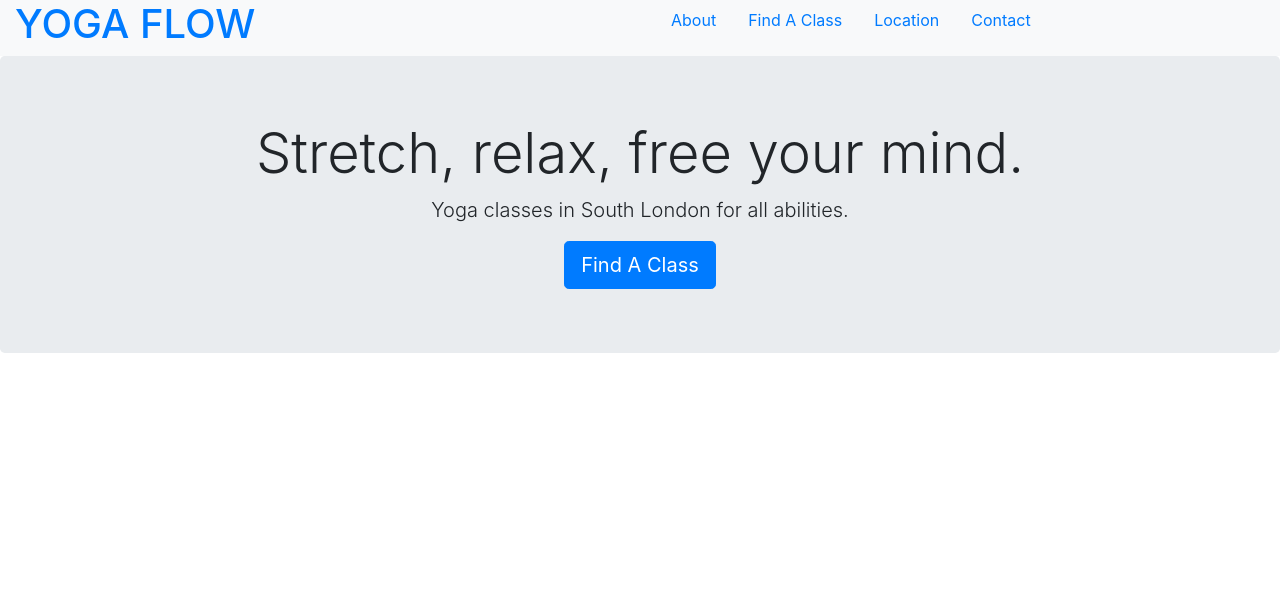
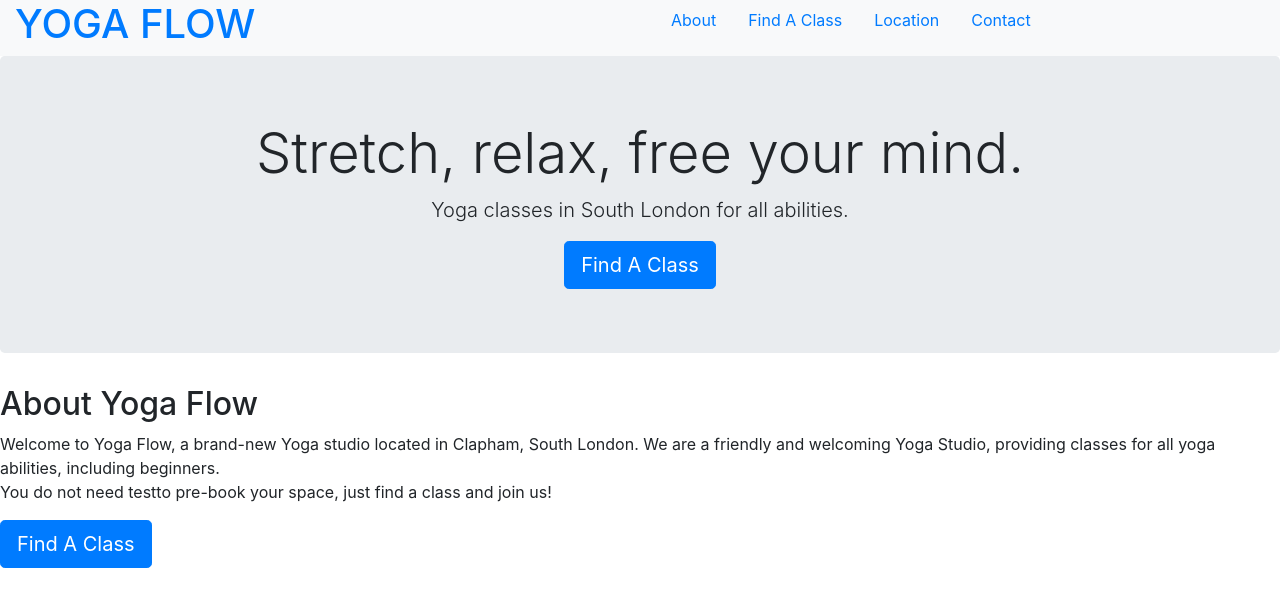
Before and after one commit to michellelclement/yoga-flow, a plain HTML site: page index.html in a window 1280 px wide. Drawn offline with nearby package versions, Linux system fonts and the light colour scheme.

Commit message:
About Us section html and button added

```diff
--- a/index.html
+++ b/index.html
@@ -15,7 +15,9 @@
 	<header class="container-fluid bg-light">
 		<div class="row">
 			<div class="col-md-6">
-				<a href="index.html"><h1>YOGA FLOW</h1></a>
+				<a href="index.html">
+					<h1>YOGA FLOW</h1>
+				</a>
 			</div>
 			<div class="row">
 				<div class="col">
@@ -37,7 +39,8 @@
 			</div>
 		</div>
 	</header>
-	<!-- header section -->
+
+	<!-- Jumbotron/Banner section -->
 
 	<div class="banner">
 		<div class="row">
@@ -47,13 +50,24 @@
 					<p class="lead">Yoga classes in South London for all abilities.</p>
 					<a class="btn btn-primary btn-lg" href="#" role="button">Find A Class</a>
 				</div>
-
-
 			</div>
 		</div>
 	</div>
 
 
+	<!-- About Section -->
+
+	<div class="row">
+		<div class="col-12">
+			<h2>About Yoga Flow</h2>
+			<p>Welcome to Yoga Flow, a brand-new Yoga studio located in Clapham, South London. We are a friendly and
+				welcoming Yoga Studio, providing classes for all yoga abilities, including beginners.
+                <br>
+				You do not need  testto pre-book your space, just find a class and join us!
+			</p>
+			<a class="btn btn-primary btn-lg" href="#" role="button">Find A Class</a>
+		</div>
+	</div>
 
 
 	<!--footer section -->
```
Lines whose indentation alone changed are shown as unchanged.
